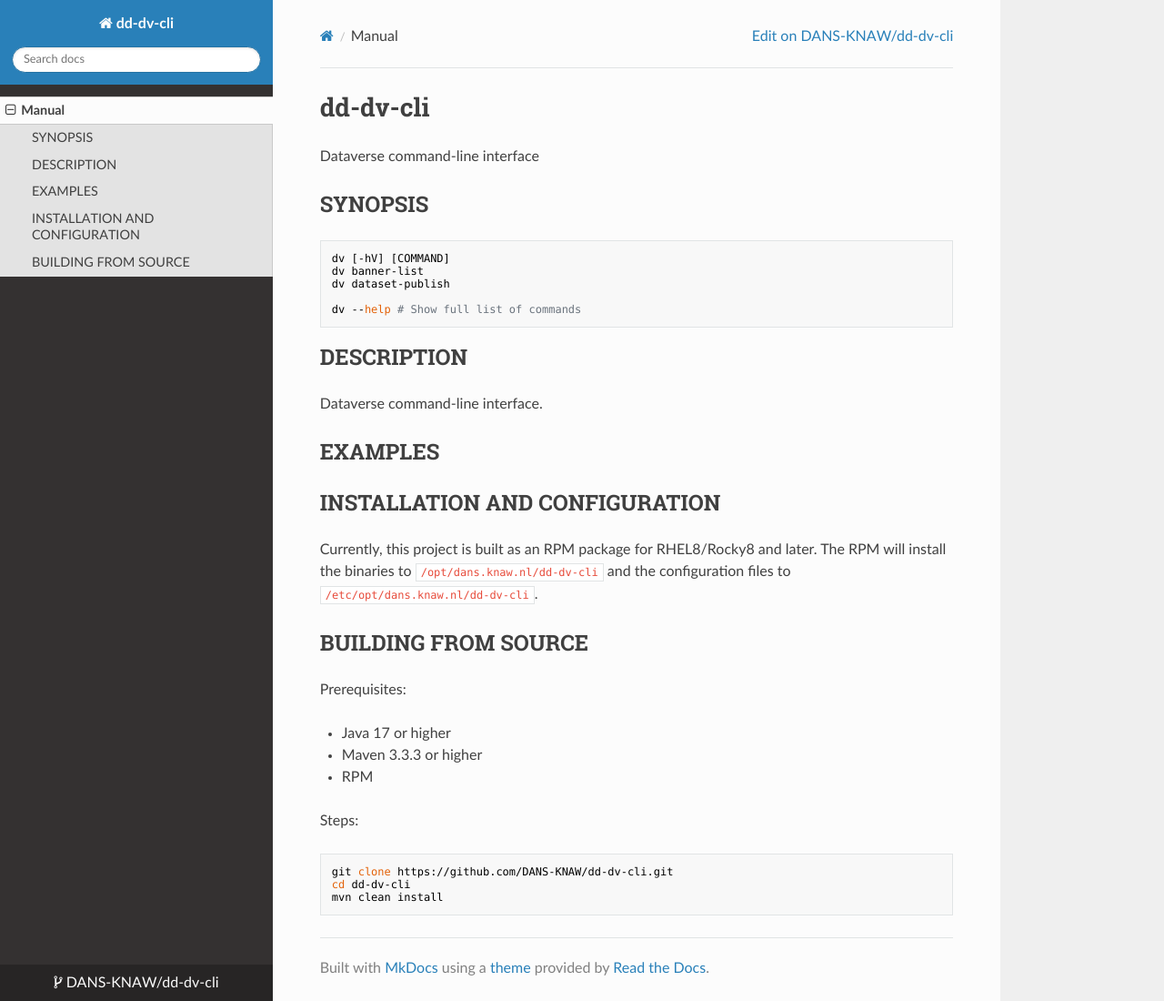
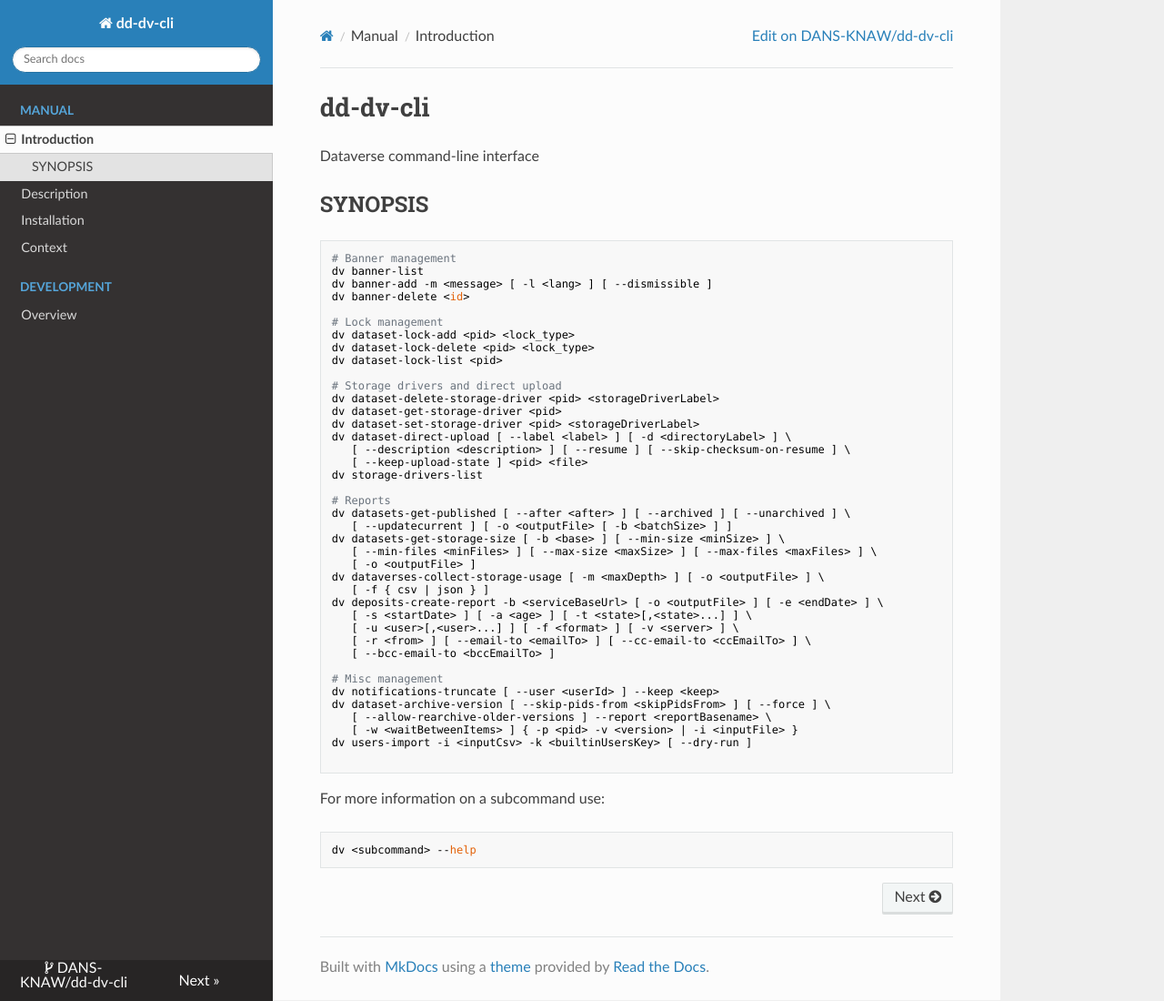
Before and after one commit to DANS-KNAW/dd-dv-cli, an MkDocs documentation site: the page built from docs/index.md, in a window 1280 px wide and 1100 px high. Shown: the whole window at 91% size. Built offline with MkDocs 1.6.1, drawn with Linux system fonts in a browser that asks for light colours; nearby versions of some CDN libraries.

Commit message:
updated docs

````diff
--- a/docs/index.md
+++ b/docs/index.md
@@ -6,40 +6,51 @@
 SYNOPSIS
 --------
 
-    dv [-hV] [COMMAND]
-    dv banner-list
-    dv dataset-publish
+```bash
+# Banner management
+dv banner-list
+dv banner-add -m <message> [ -l <lang> ] [ --dismissible ]
+dv banner-delete <id>
 
-    dv --help # Show full list of commands
+# Lock management
+dv dataset-lock-add <pid> <lock_type>
+dv dataset-lock-delete <pid> <lock_type>
+dv dataset-lock-list <pid>
 
+# Storage drivers and direct upload
+dv dataset-delete-storage-driver <pid> <storageDriverLabel>
+dv dataset-get-storage-driver <pid>
+dv dataset-set-storage-driver <pid> <storageDriverLabel>
+dv dataset-direct-upload [ --label <label> ] [ -d <directoryLabel> ] \
+   [ --description <description> ] [ --resume ] [ --skip-checksum-on-resume ] \
+   [ --keep-upload-state ] <pid> <file>
+dv storage-drivers-list
 
-DESCRIPTION
------------
+# Reports
+dv datasets-get-published [ --after <after> ] [ --archived ] [ --unarchived ] \
+   [ --updatecurrent ] [ -o <outputFile> [ -b <batchSize> ] ]
+dv datasets-get-storage-size [ -b <base> ] [ --min-size <minSize> ] \
+   [ --min-files <minFiles> ] [ --max-size <maxSize> ] [ --max-files <maxFiles> ] \
+   [ -o <outputFile> ]
+dv dataverses-collect-storage-usage [ -m <maxDepth> ] [ -o <outputFile> ] \
+   [ -f { csv | json } ]
+dv deposits-create-report -b <serviceBaseUrl> [ -o <outputFile> ] [ -e <endDate> ] \
+   [ -s <startDate> ] [ -a <age> ] [ -t <state>[,<state>...] ] \
+   [ -u <user>[,<user>...] ] [ -f <format> ] [ -v <server> ] \
+   [ -r <from> ] [ --email-to <emailTo> ] [ --cc-email-to <ccEmailTo> ] \
+   [ --bcc-email-to <bccEmailTo> ]
 
-Dataverse command-line interface.
+# Misc management
+dv notifications-truncate [ --user <userId> ] --keep <keep>
+dv dataset-archive-version [ --skip-pids-from <skipPidsFrom> ] [ --force ] \
+   [ --allow-rearchive-older-versions ] --report <reportBasename> \
+   [ -w <waitBetweenItems> ] { -p <pid> -v <version> | -i <inputFile> }
+dv users-import -i <inputCsv> -k <builtinUsersKey> [ --dry-run ]
 
+```
 
-EXAMPLES
---------
+For more information on a subcommand use:
 
-<!-- Add examples of invoking this module from the command line or via HTTP other interfaces -->
-
-
-INSTALLATION AND CONFIGURATION
-------------------------------
-Currently, this project is built as an RPM package for RHEL8/Rocky8 and later. The RPM will install the binaries to
-`/opt/dans.knaw.nl/dd-dv-cli` and the configuration files to `/etc/opt/dans.knaw.nl/dd-dv-cli`.
-
-BUILDING FROM SOURCE
---------------------
-Prerequisites:
-
-* Java 17 or higher
-* Maven 3.3.3 or higher
-* RPM
-
-Steps:
-
-    git clone https://github.com/DANS-KNAW/dd-dv-cli.git
-    cd dd-dv-cli
-    mvn clean install
+```bash
+dv <subcommand> --help
+```
--- a/mkdocs.yml
+++ b/mkdocs.yml
@@ -22,7 +22,17 @@
 repo_url: https://github.com/DANS-KNAW/dd-dv-cli
 
 nav:
-  - Manual: index.md
+  - Manual:
+      - Introduction: index.md
+      - Description: description.md
+      - Installation: installation.md
+      - Context: context.md
+  - Development:
+      - Overview: dev.md
+
+extra:
+  dataverse_api_url: https://guides.dataverse.org/en/latest/api/index.html
+  dans_dataverse_client_lib_url: https://dans-knaw.github.io/dans-dataverse-client-lib/
 
 plugins:
   - markdownextradata
````
Also changed, not shown: docs/context.md (added, +6 -0 lines), docs/description.md (added, +9 -0 lines), docs/dev.md (added, +4 -0 lines), docs/installation.md (added, +22 -0 lines).
